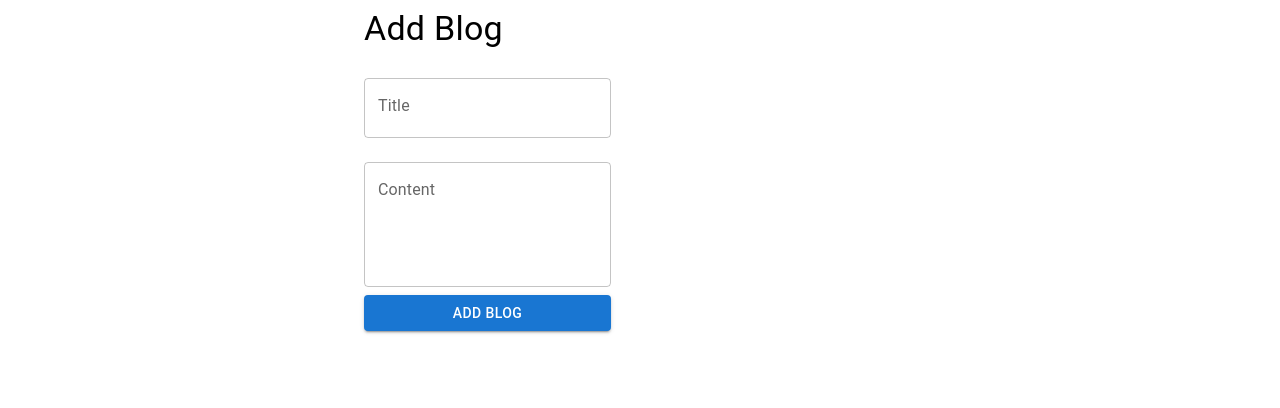
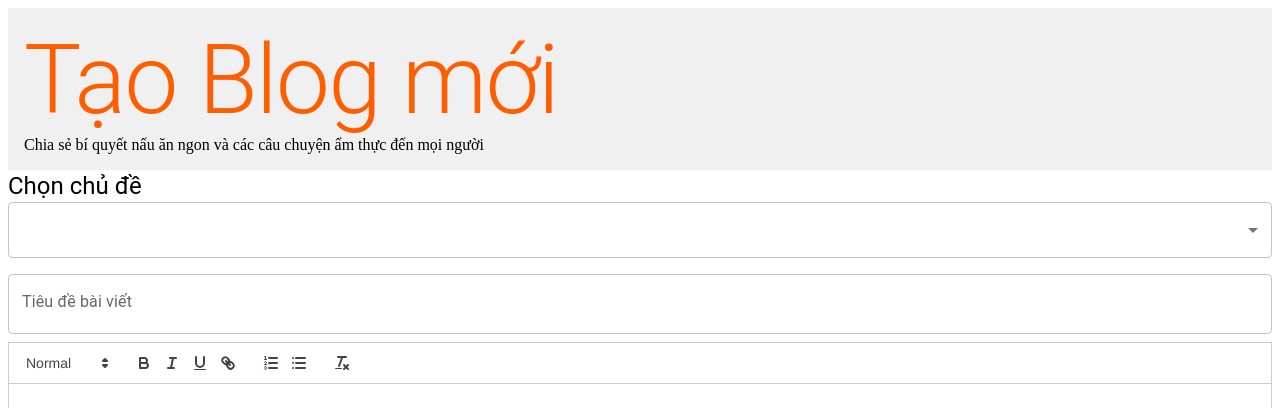
Before and after one commit to quandhhe151315/SEP490_G55_SPR24_FE, a React (Create React App) app in the folder kitchendelights/: page /blog/create in a window 1280 px wide. Shown: the top 408 px of the page. Built offline with nearby package versions, Linux system fonts and the light colour scheme; what @tiptap/extension-subscript, @tiptap/extension-superscript would draw is missing.

Commit message:
update code "create blog function"

```diff
--- a/kitchendelights/package.json
+++ b/kitchendelights/package.json
@@ -40,6 +40,7 @@
     "react-avatar-edit": "^1.2.0",
     "react-dom": "^18.2.0",
     "react-infinite-scroll-component": "^6.1.0",
+    "react-quill": "^2.0.0",
     "react-router-dom": "^6.21.3",
     "react-scripts": "^5.0.1",
     "web-vitals": "^2.1.4"
--- /dev/null
+++ b/kitchendelights/src/components/QuillEditor.jsx
@@ -0,0 +1,9 @@
+import { useState } from 'react';
+import ReactQuill from 'react-quill';
+import 'react-quill/dist/quill.snow.css'
+export default function QuillEditor(){
+    const [value, setValue] = useState('');
+    return(
+        <ReactQuill theme="snow" value={value} onChange={setValue}/>
+    )
+}
--- a/kitchendelights/src/containers/blog/createBlog/index.jsx
+++ b/kitchendelights/src/containers/blog/createBlog/index.jsx
@@ -1,54 +1,42 @@
-// BlogForm.js
-import React, { useState } from 'react';
-import { TextField, Button, Container, Typography, FormControl } from '@mui/material';
 
-const BlogForm = () => {
-  const [title, setTitle] = useState('');
-  const [content, setContent] = useState('');
-
-  const handleTitleChange = (event) => {
-    setTitle(event.target.value);
-  };
-
-  const handleContentChange = (event) => {
-    setContent(event.target.value);
-  };
-
-  const handleSubmit = () => {
-    // Handle form submission here, e.g., send data to server
-    console.log('Title:', title);
-    console.log('Content:', content);
-    // You can perform further actions, like sending data to a server, here
-  };
-
+import { TextField, Typography, Stack,Box,Select,MenuItem } from '@mui/material';
+import React from 'react';
+import QuillEditor from '../../../components/QuillEditor';
+export default function CreateBlog(){
   return (
-    <Container maxWidth="sm">
-      <Typography variant="h4" gutterBottom>
-        Add Blog
+    <form>
+    <Box>
+    <Stack sx={{ backgroundColor: '#f0f0f0', padding: 2 }}>
+      <Typography variant="h1" sx={{color: "#ff5e00"}}>Tạo Blog mới</Typography>
+      <Typography variant="h8">
+        Chia sẻ bí quyết nấu ăn ngon và các câu chuyện ẩm thực đến mọi người
       </Typography>
-      <FormControl onSubmit={handleSubmit}>
-        <TextField
-          label="Title"
-          fullWidth
-          margin="normal"
-          value={title}
-          onChange={handleTitleChange}
-        />
-        <TextField
-          label="Content"
-          fullWidth
-          multiline
-          rows={4}
-          margin="normal"
-          value={content}
-          onChange={handleContentChange}
-        />
-        <Button type="submit" variant="contained" color="primary">
-          Add Blog
-        </Button>
-      </FormControl>
-    </Container>
-  );
-};
-
-export default BlogForm;
+    </Stack>
+    <Stack>
+      <Typography variant="h5">Chọn chủ đề</Typography>
+      <Select
+          labelId="select-label"
+          id="select"
+          label="Select Option"
+        >
+          <MenuItem value="">
+            <em>None</em>
+          </MenuItem>
+          <MenuItem value="option1">Option 1</MenuItem>
+          <MenuItem value="option2">Option 2</MenuItem>
+          <MenuItem value="option3">Option 3</MenuItem>
+        </Select>
+      <TextField
+      label="Tiêu đề bài viết"
+      variant="outlined"
+      fullWidth
+      margin="normal"
+    />
+    </Stack>
+    <Stack>
+      <QuillEditor/>
+    </Stack>
+  </Box>
+  </form>
+  )
+  }
```
Also changed, not shown: kitchendelights/src/containers/blog/createBlog/TitleItem.jsx (deleted, +0 -8 lines), kitchendelights/src/containers/blog/createBlog/ContentItem.jsx (deleted), kitchendelights/src/containers/blog/createBlog/ImageItem.jsx (deleted), 1 other file (tests, documents, lock files or other folders).
